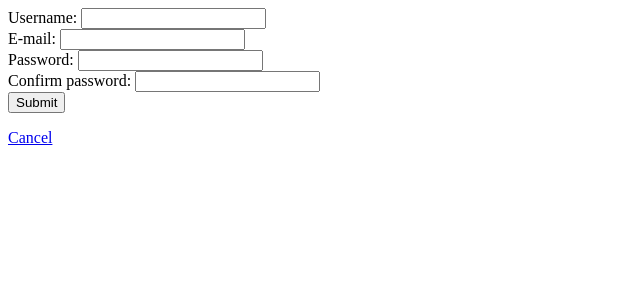
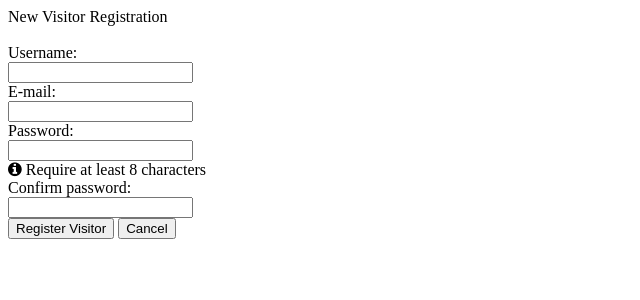
Before and after one commit to shimiaoz/Web-Application-for-Property-Management, a PHP site: page /phase3/register.php in a window 1280 px wide. Shown: the top 300 px of the page, without its empty margins (0-640 px from the left). Run offline with PHP 8.4, Linux system fonts and the light colour scheme; a stand-in replaces the project's code that opens the database connection.

Commit message:
Update register.php

```diff
--- a/register.php
+++ b/register.php
@@ -1,51 +1,137 @@
 <?php
 // Start the session
 session_start();
-require 'dbinfo.php' ;
 ?>
+
+<!DOCTYPE html>
 <html>
-<title>Visitor Register page</title>
+<title>Visitor Registration</title>
+<link rel="stylesheet" href="https://cdnjs.cloudflare.com/ajax/libs/font-awesome/4.7.0/css/font-awesome.min.css">
+<link rel="stylesheet" type="text/css" href="style.css">
+<style>
+</style>
 <body>
 
 <?php
-if(isset($_POST['subbutton'])){
-    $pslength=strlen($_POST['password']);
-    $email = $_POST['email'];
-    $password = $_POST['password'];
-    $username = $_POST['name'];
+require "dbinfo.php" ;
 
-if (filter_var($email, FILTER_VALIDATE_EMAIL) == false) {
-    echo "Invalid email address";
-} else {
-    if(strcmp($password,$_POST['confirm']) != 0) {
-        echo "password not match!";
+$username = $email = $password = $errMessage = "";
+
+if (isset($_SESSION["connection_failure_message"]))
+{
+    $errMessage = $_SESSION["connection_failure_message"];
+    unset($_SESSION["connection_failure_message"]);
 }
 
-    if($pslength < 8){
-        echo "password must have at least 8 characters!";
-    } else {
-        $connection = mysqli_connect($host, $usernameDB, $passwordDB, $database) or die( "Unable to connect");
+if ($_SERVER["REQUEST_METHOD"] == "POST")
+{
+    $username = $_POST["name"];
+    $email = $_POST["email"];
+    $password = $_POST["password"];
+    //$pslength = strlen($_POST['password']);
+
+    if (filter_var($email, FILTER_VALIDATE_EMAIL) == false)
+        $errMessage = "invalid email address";
+    elseif (strcmp($password, $_POST["confirm"]) != 0)
+        $errMessage = "passwords do not match";
+    /*
+    elseif ($pslength < 8)
+        echo "Password must have at least 8 characters!";
+    */
+    else
+    {
+        $connection = new mysqli($host, $usernameDB, $passwordDB, $database);
+        if ($connection->connect_errno)
+        {
+            $_SESSION["connection_failure_message"] = "System unavailable. Please try again later.";
+            header("Location: " . htmlspecialchars($_SERVER["PHP_SELF"]));
+        }
+
+        // Check if the username or Email already exists in the system
+        $user_exist_check_query = "SELECT Username, Email FROM User WHERE Username=? OR Email=?";
+        $tmp_stmt = $connection->prepare($user_exist_check_query);
+        $tmp_stmt->bind_param("ss", $username, $email);
+        $tmp_stmt->execute();
+        $tmp_result = $tmp_stmt->get_result();
+
+        // Account already exists
+        if ($tmp_result->num_rows != 0)
+        {
+            $tmp_row = $tmp_result->fetch_assoc();
+            if (strcmp($tmp_row["Username"], $username) == 0)
+                $errMessage = "this username already exists";
+            elseif (strcmp($tmp_row["Email"], $email) == 0)
+                $errMessage = "this email already exists";
+
+            $tmp_stmt->free_result();
+            $tmp_stmt->close();
+        }
+        // Register the new account
+        else
+        {
             $hashPswd = md5($password);
-        $query = "INSERT INTO User(Username, Email, Password, UserType) VALUES('$username', '$email', '$hashPswd', 'VISITOR')";
-        if(mysqli_query($connection, $query)) {
-            echo "User '$username' registered successfully";
+            $query = "INSERT INTO User(Username, Email, Password, UserType) VALUES(?, ?, ?, 'VISITOR')";
+
+            $stmt = $connection->prepare($query);
+            $stmt->bind_param("sss", $username, $email, $hashPswd);
+            $stmt->execute();
+
             header("Location: login.php");
-        } else {
-            echo "Registration failed";
+            $stmt->free_result();
+            $stmt->close();
         }
-    }
+        $connection->close();
     }
 }
 ?>
 
-<form action="register.php" method="post">
-Username: <input type="text" name="name"><br>
-E-mail: <input type="text" name="email"><br>
-Password: <input type="password" name="password"><br>
-Confirm password: <input type="password" name="confirm"><br>
-<input name="subbutton" type="submit"><br>
+<div class="main">
+    <div class="topBar"></div>
+    <div class="title">New Visitor Registration</div>
+    <?php
+        if (!empty($errMessage))
+        {
+            $errMessage = "<i class='fa fa-exclamation-circle'></i> Registration failed: " . $errMessage;
+            echo "<span class='errMessage'>" . $errMessage . "</span>";
+        }
+    ?>
+    <br/>
+    <form action="<?php echo htmlspecialchars($_SERVER["PHP_SELF"]); ?>" method="post">
+        <div class="row">
+            <div class="label-col"><label>Username:</label></div>
+            <div class="input-col">
+                <input type="text" name="name" value="<?php echo $username; ?>" required>
+            </div>
+        </div>
+        <div class="row">
+            <div class="label-col">E-mail:</label></div>
+            <div class="input-col">
+                <input type="text" name="email" value="<?php echo $email; ?>" required>
+            </div>
+        </div>
+        <div class="row">
+            <div class="label-col">Password:</label></div>
+            <div class="input-col">
+                <input type="password" name="password" pattern=".{8,}" value="<?php echo $password; ?>" required>
+                <div class="tooltip">
+                    <i class='fa fa-info-circle'></i>
+                    <span class="tooltiptext">Require at least 8 characters</span>
+                </div>
+            </div>
+
+        </div>
+        <div class="row">
+            <div class="label-col">Confirm password:</label></div>
+            <div class="input-col">
+                <input type="password" name="confirm" required>
+            </div>
+        </div>
+        <div class="button-bottom">
+            <input class="button" type="submit" value="Register Visitor">
+            <input class="button" type="button" onclick="location.href='login.php';" value="Cancel">
+        </div>
     </form>
+</div>
 
-<a href='login.php'>Cancel</a><br/>
 </body>
 </html>
```
Lines whose indentation alone changed are shown as unchanged.
